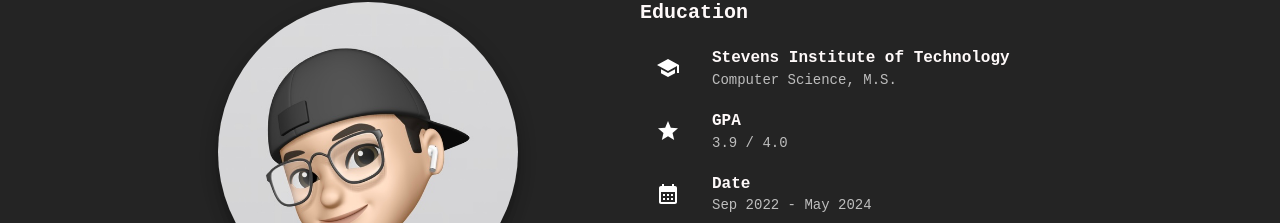
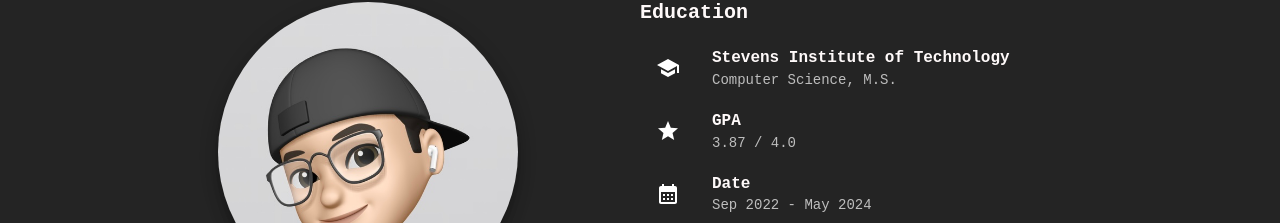
Before and after one commit to Jason-Wuuuu/Jason, a React (Vite) app: page / in a window 1280 px wide. Shown: the part 222-445 px from the top of the page. Built offline with nearby package versions, Linux system fonts and the light colour scheme.

Commit message:
minor tweaks

```diff
--- a/src/components/MainPage.jsx
+++ b/src/components/MainPage.jsx
@@ -104,7 +104,7 @@ function MainPage() {
                 </ListItemIcon>
                 <ListItemText
                   primary="GPA"
-                  secondary="3.9 / 4.0"
+                  secondary="3.87 / 4.0"
                   primaryTypographyProps={{
                     fontSize: 16,
                     fontWeight: "bold",
```
